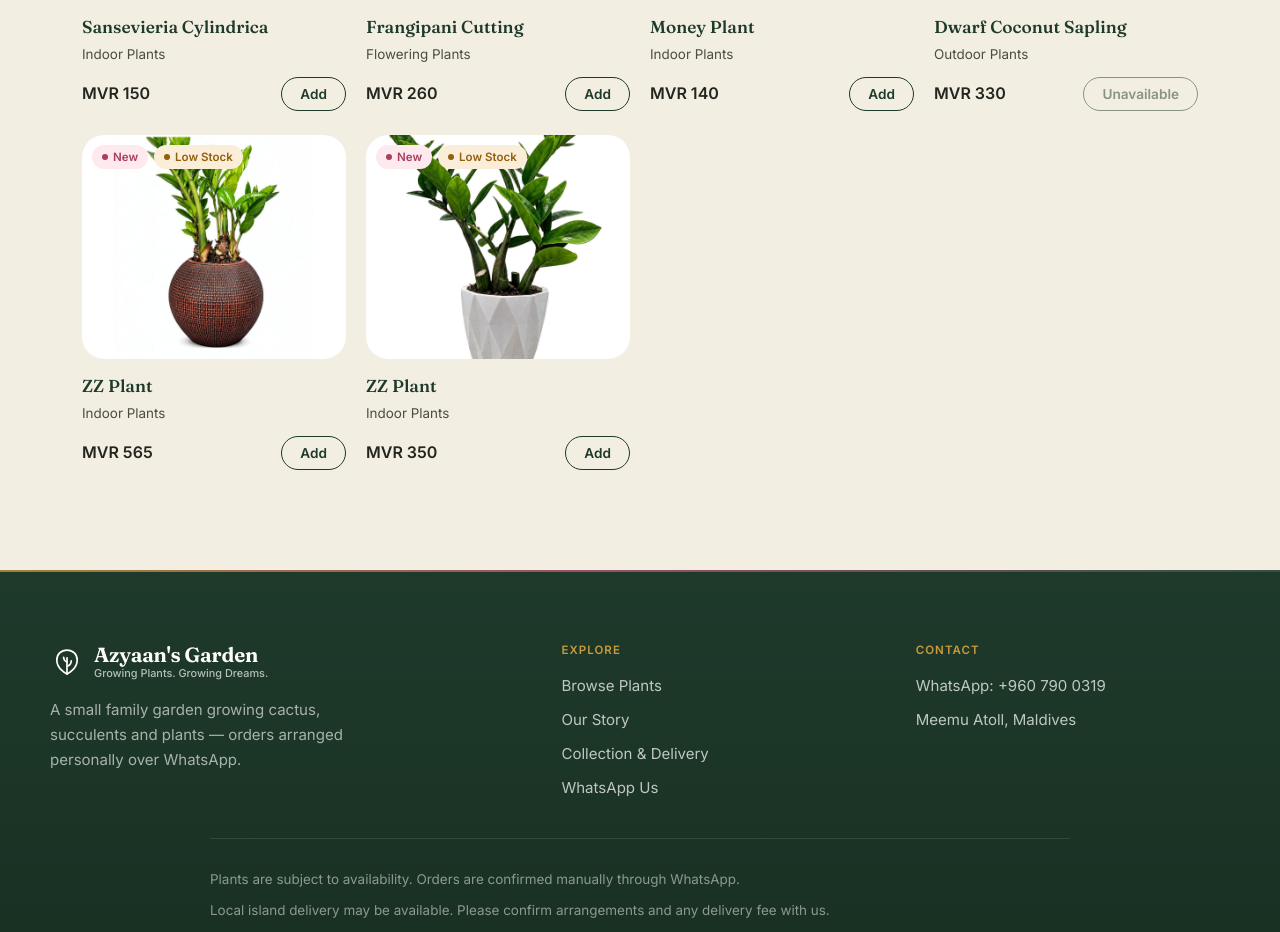
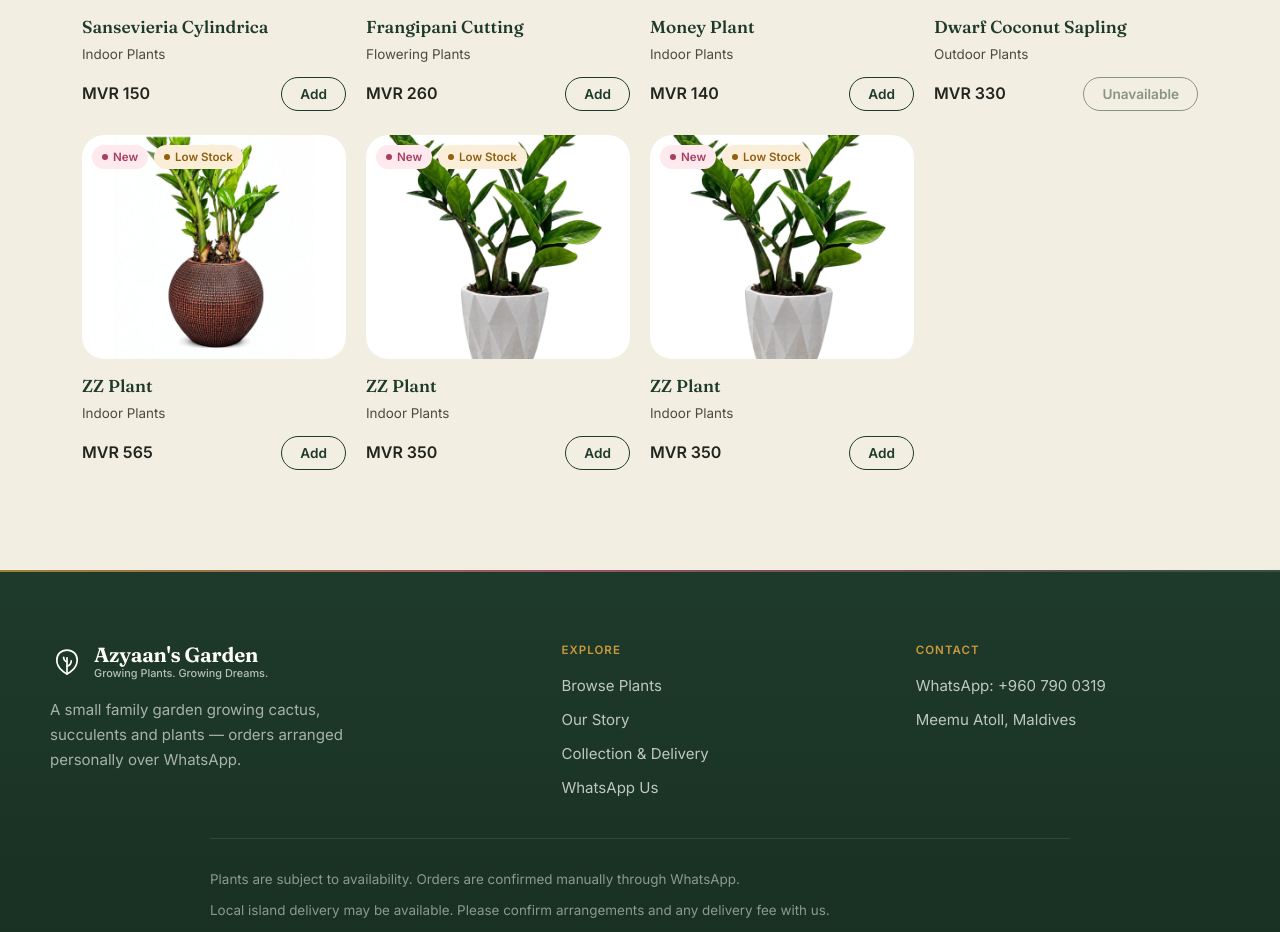
Before and after one commit to sinfiamuli-hue/azyaans-garden, a React (Vite) app: page /plants in a window 1280 px wide. Shown: the part 1360-2292 px from the top of the page. Built offline with nearby package versions, Linux system fonts and the light colour scheme.

Commit message:
Add ZZ Plant data to plants.js

```diff
--- a/src/data/plants.js
+++ b/src/data/plants.js
@@ -300,6 +300,25 @@ const plants = [
     size: "Medium",
     fact: "The ZZ plant stores water in its thick rhizomes, which is why it can go weeks without a drink.",
   },
+    {
+    id: "AG-437",
+    name: "ZZ Plant",
+    slug: "zz-plant-ag-437",
+    category: "indoor-plants",
+    price: 350,
+    image: "/images/plants/AG-437.jpg",
+    available: true,
+    stock: 1,
+    featured: false,
+    isNew: true,
+    description:
+      "Glossy, upright stems that look almost too perfect to be real. Thrives on neglect and tolerates low light without complaint.",
+    light: "Low to bright indirect light",
+    watering: "Water sparingly, let soil dry out fully between waterings",
+    difficulty: "Easy",
+    size: "Medium",
+    fact: "The ZZ plant stores water in its thick rhizomes, which is why it can go weeks without a drink.",
+  },
 ];
 
 // SAFETY CHECK (only runs while developing with `npm run dev`).
```
